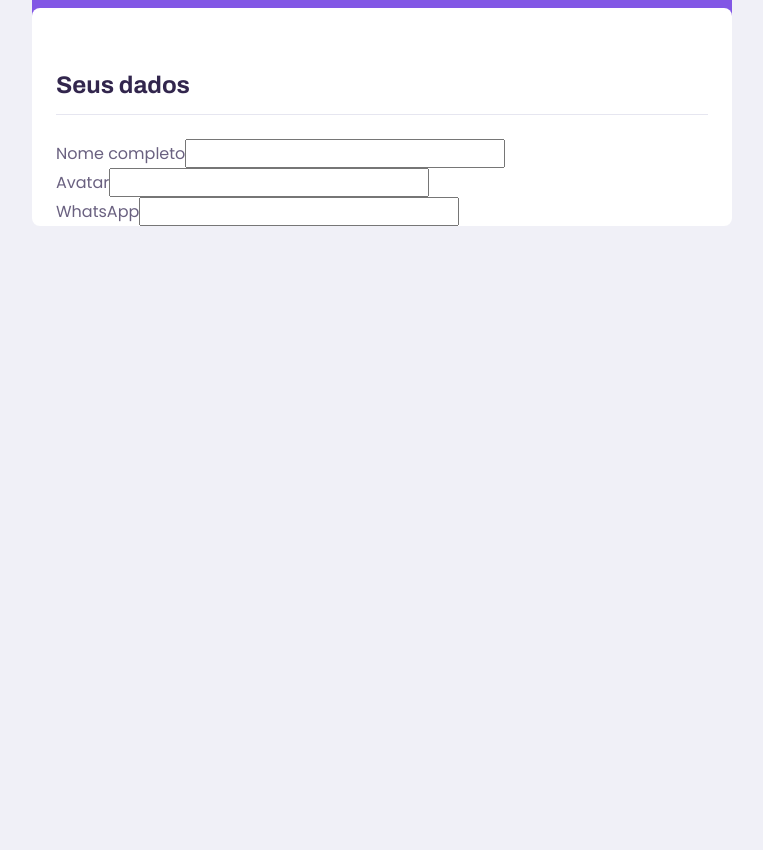
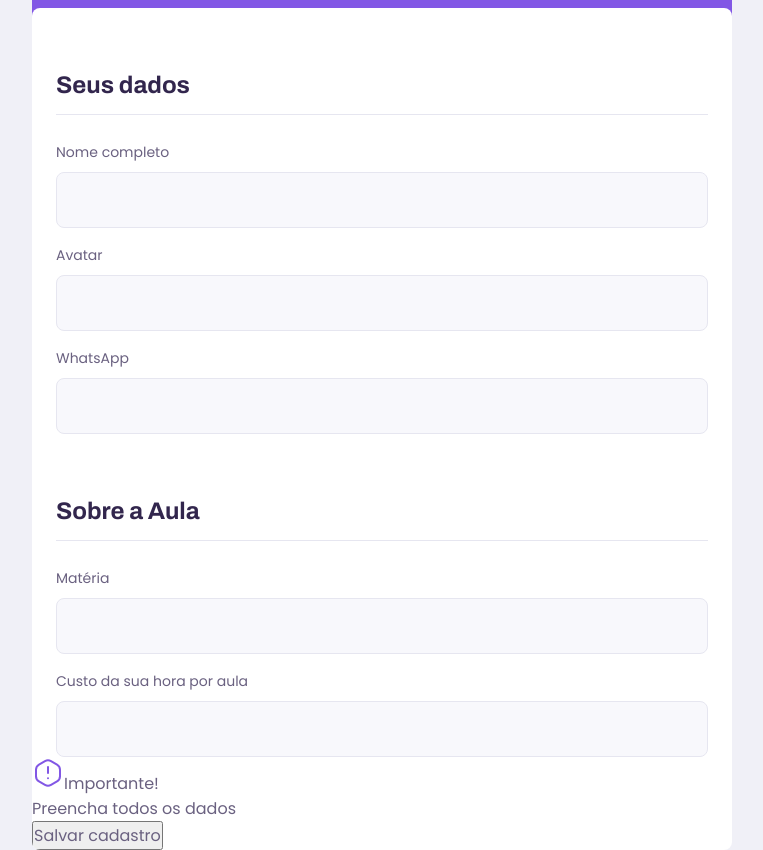
Before and after one commit to cleysonsilvame/nlw-2, a React (Create React App) app in the folder web/: page /give-classes in a window 1280 px wide. Shown: the part 300-1150 px from the top of the page, without its empty margins (258-1021 px from the left). Before the commit the page ends 800 px from the top, so only its background shows below. Built offline with nearby package versions, Linux system fonts and the light colour scheme.

Commit message:
Create new component from Input

```diff
--- /dev/null
+++ b/web/src/components/Input/index.tsx
@@ -0,0 +1,21 @@
+import React, {InputHTMLAttributes} from 'react';
+
+import './style.css';
+
+interface InputProps extends InputHTMLAttributes<HTMLInputElement>{
+ name: string;
+ label: string;
+}
+
+const Input: React.FC<InputProps> = ({name, label, ...rest}) => {
+  return (
+    <div className="input-block">
+      <label htmlFor={name}>
+        {label}
+      </label>
+      <input type="text" id={name} {...rest}/>
+    </div>
+  );
+}
+
+export default Input;
--- /dev/null
+++ b/web/src/components/Input/style.css
@@ -0,0 +1,33 @@
+.input-block{
+  position: relative;
+}
+.input-block + .input-block{
+  margin-top: 1.4rem;
+}
+
+.input-block label{
+  font-size: 1.4rem;
+}
+
+.input-block input{
+  width: 100%;
+  height: 5.6rem;
+  margin-top: 0.8rem;
+  border-radius: 0.8rem;
+  background: var(--color-input-background);
+  border: 1px solid var(--color-line-in-white);
+  outline: 0;
+  padding: 0 1.6rem;
+  font: 1.6rem Archivo;
+}
+
+.input-block:focus-within::after{
+  width: calc(100% - 3.2rem);
+  height: 2px;
+  content: '';
+  background: var(--color-primary-light);
+  position: absolute;
+  left: 1.6rem;
+  right: 1.6rem;
+  bottom: 0;
+}
--- a/web/src/pages/TeacherForm/index.tsx
+++ b/web/src/pages/TeacherForm/index.tsx
@@ -1,5 +1,8 @@
 import React from 'react';
 import PageHeader from '../../components/PageHeader';
+import Input from '../../components/Input';
+
+import warningIcon from '../../assets/images/icons/warning.svg'
 
 import './style.css';
 
@@ -14,21 +17,30 @@
       <main>
         <fieldset>
           <legend>Seus dados</legend>
-          <div className="input-block">
-            <label htmlFor="name">Nome completo</label>
-            <input type="text" id="name"/>
-          </div>
 
-          <div className="input-block">
-            <label htmlFor="avatar">Avatar</label>
-            <input type="text" id="avatar"/>
-          </div>
+          <Input name="name" label="Nome completo"/>
+          <Input name="avatar" label="Avatar"/>
+          <Input name="whatsapp" label="WhatsApp"/>
+        </fieldset>
 
-          <div className="input-block">
-            <label htmlFor="whatsapp">WhatsApp</label>
-            <input type="text" id="whatsapp"/>
-          </div>
+        <fieldset>
+          <legend>Sobre a Aula</legend>
+
+          <Input name="subject" label="Matéria"/>
+          <Input name="cost" label="Custo da sua hora por aula"/>
         </fieldset>
+
+        <footer>
+          <p>
+            <img src={warningIcon} alt="Aviso Importante"/>
+            Importante!
+            <br/>
+            Preencha todos os dados
+          </p>
+          <button type="button">
+            Salvar cadastro
+          </button>
+        </footer>
       </main>
     </div>
     );
--- a/web/src/pages/TeacherList/index.tsx
+++ b/web/src/pages/TeacherList/index.tsx
@@ -2,6 +2,7 @@
 
 import PageHeader from '../../components/PageHeader';
 import TeacherItem from '../../components/TeacherItem';
+import Input from '../../components/Input';
 
 import './style.css';
 
@@ -10,24 +11,9 @@
     <div id="page-teacher-list" className="container">
       <PageHeader title="Estes são os proffys disponíveis.">
         <form id="search-teachers">
-          <div className="input-block">
-            <label htmlFor="subject">
-              Matéria
-            </label>
-            <input type="text" id="subject"/>
-          </div>
-          <div className="input-block">
-            <label htmlFor="week_day">
-              Dia da semana
-            </label>
-            <input type="text" id="week_day"/>
-          </div>
-          <div className="input-block">
-            <label htmlFor="time">
-              Hora
-            </label>
-            <input type="text" id="time"/>
-          </div>
+          <Input name="subject" label="Matéria"/>
+          <Input name="week_day" label="Dia da Semana"/>
+          <Input type="time" name="time" label="Hora"/>
         </form>
       </PageHeader>
 
--- a/web/src/pages/TeacherList/style.css
+++ b/web/src/pages/TeacherList/style.css
@@ -9,40 +9,6 @@
 
 #search-teachers label{
   color: var(--color-text-in-primary);
-}
-
-#search-teachers .input-block{
-  position: relative;
-}
-#search-teachers .input-block + .input-block{
-  margin-top: 1.4rem;
-}
-
-#search-teachers .input-block label{
-  font-size: 1.4rem;
-}
-
-#search-teachers .input-block input{
-  width: 100%;
-  height: 5.6rem;
-  margin-top: 0.8rem;
-  border-radius: 0.8rem;
-  background: var(--color-input-background);
-  border: 1px solid var(--color-line-in-white);
-  outline: 0;
-  padding: 0 1.6rem;
-  font: 1.6rem Archivo;
-}
-
-#search-teachers .input-block:focus-within::after{
-  width: calc(100% - 3.2rem);
-  height: 2px;
-  content: '';
-  background: var(--color-primary-light);
-  position: absolute;
-  left: 1.6rem;
-  right: 1.6rem;
-  bottom: 0;
 }
 
 #page-teacher-list main{
```
